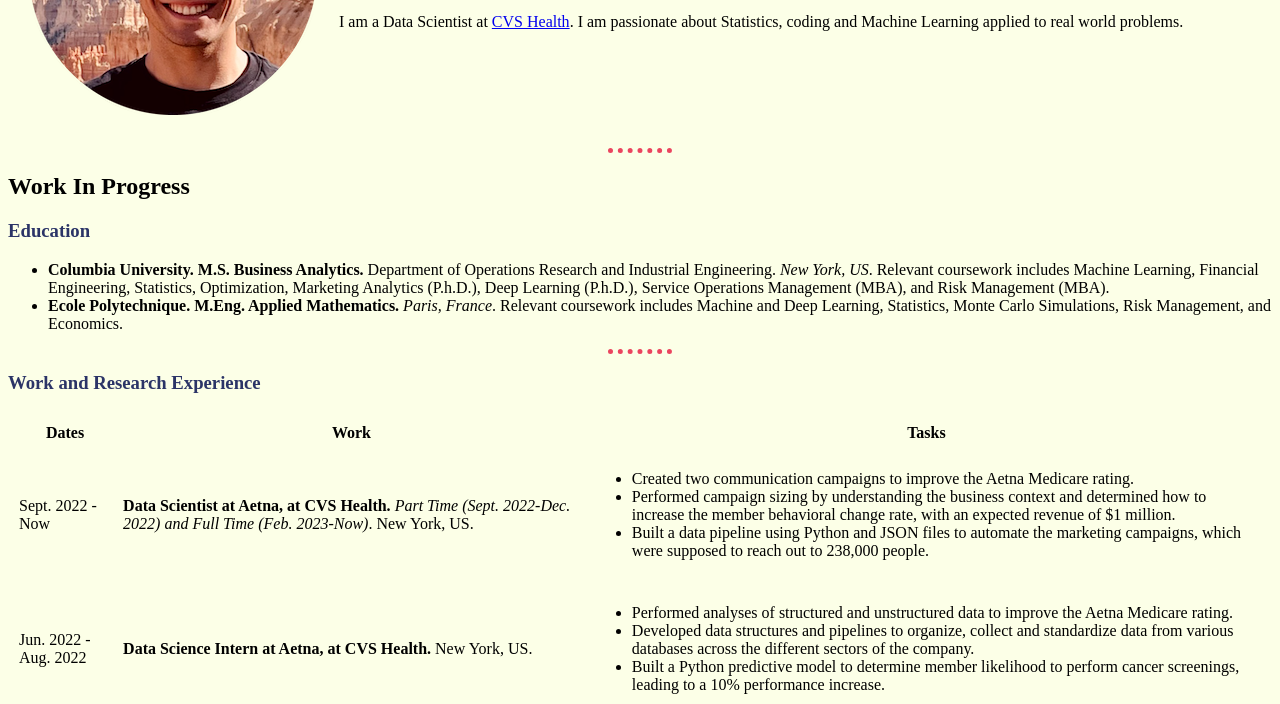
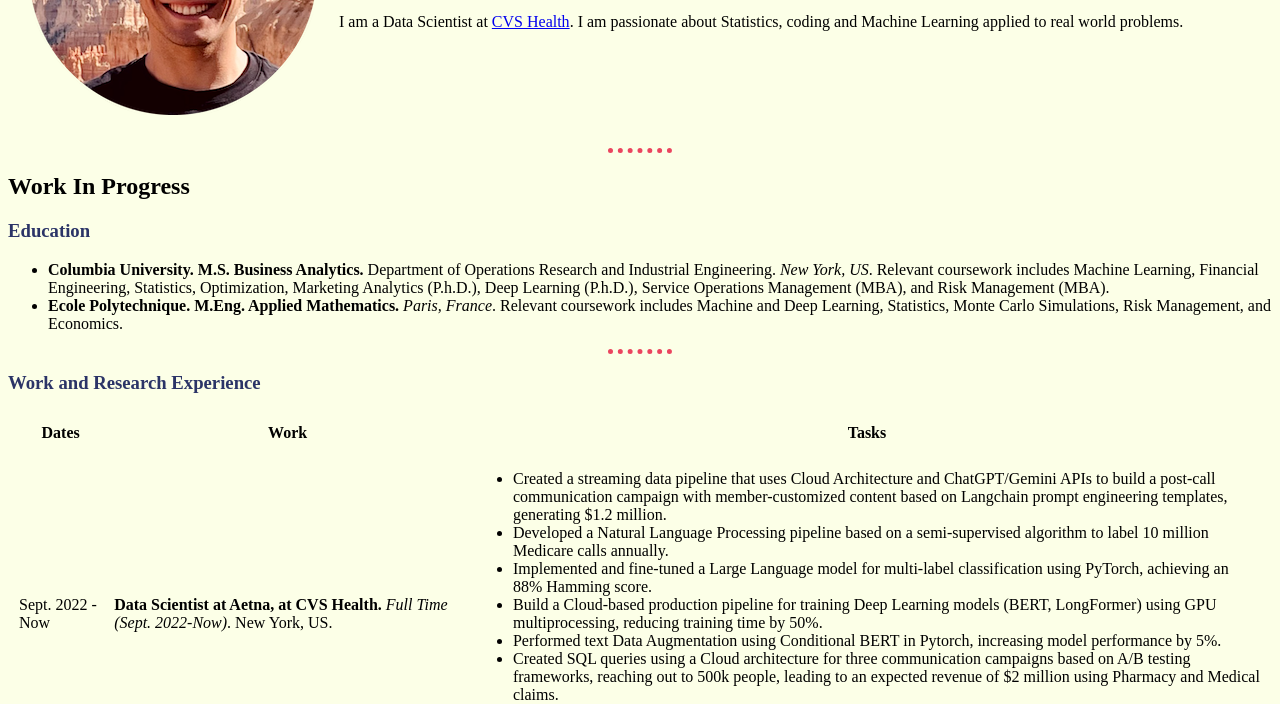
Before and after one commit to hugoartigas/resume, a plain HTML site: page index.html in a window 1280 px wide. Shown: the part 202-906 px from the top of the page. Drawn offline with Linux system fonts and the light colour scheme.

Commit message:
Update index.html

```diff
--- a/index.html
+++ b/index.html
@@ -42,11 +42,15 @@
         <tfoot></tfoot>
         <tr>
             <td>Sept. 2022 - Now</td>
-            <td><strong>Data Scientist at Aetna, at CVS Health.</strong> <i>Part Time (Sept. 2022-Dec. 2022) and Full Time (Feb. 2023-Now)</i>. New York, US.</td>
+            <td><strong>Data Scientist at Aetna, at CVS Health.</strong> <i>Full Time (Sept. 2022-Now)</i>. New York, US.</td>
             <td><ul>
-                <li>Created two communication campaigns to improve the Aetna Medicare rating.</li>
-                <li>Performed campaign sizing by understanding the business context and determined how to increase the member behavioral change rate, with an expected revenue of $1 million.</li>
-                <li>Built a data pipeline using Python and JSON files to automate the marketing campaigns, which were supposed to reach out to 238,000 people.</li>
+                <li>Created a streaming data pipeline that uses Cloud Architecture and ChatGPT/Gemini APIs to build a post-call communication campaign with member-customized content based on Langchain prompt engineering templates, generating $1.2 million.</li>
+                <li>Developed a Natural Language Processing pipeline based on a semi-supervised algorithm to label 10 million Medicare calls annually.</li>
+                <li>Implemented and fine-tuned a Large Language model for multi-label classification using PyTorch, achieving an 88% Hamming score.</li>
+                <li>Build a Cloud-based production pipeline for training Deep Learning models (BERT, LongFormer) using GPU multiprocessing, reducing training time by 50%.</li>
+                <li>Performed text Data Augmentation using Conditional BERT in Pytorch, increasing model performance by 5%.</li>
+                <li>Created SQL queries using a Cloud architecture for three communication campaigns based on A/B testing frameworks, reaching out to 500k people, leading to an expected revenue of $2 million using Pharmacy and Medical claims.</li>
+                <li>Created binary classification models to increase by 20% the conversion rate of the Caremark Mail Order service. Used tree-based algorithms to understand users’ profiles using feature importances and SHAP values. Put the models into production.</li>
             </ul></td>
         </tr>
         <tr>
```
